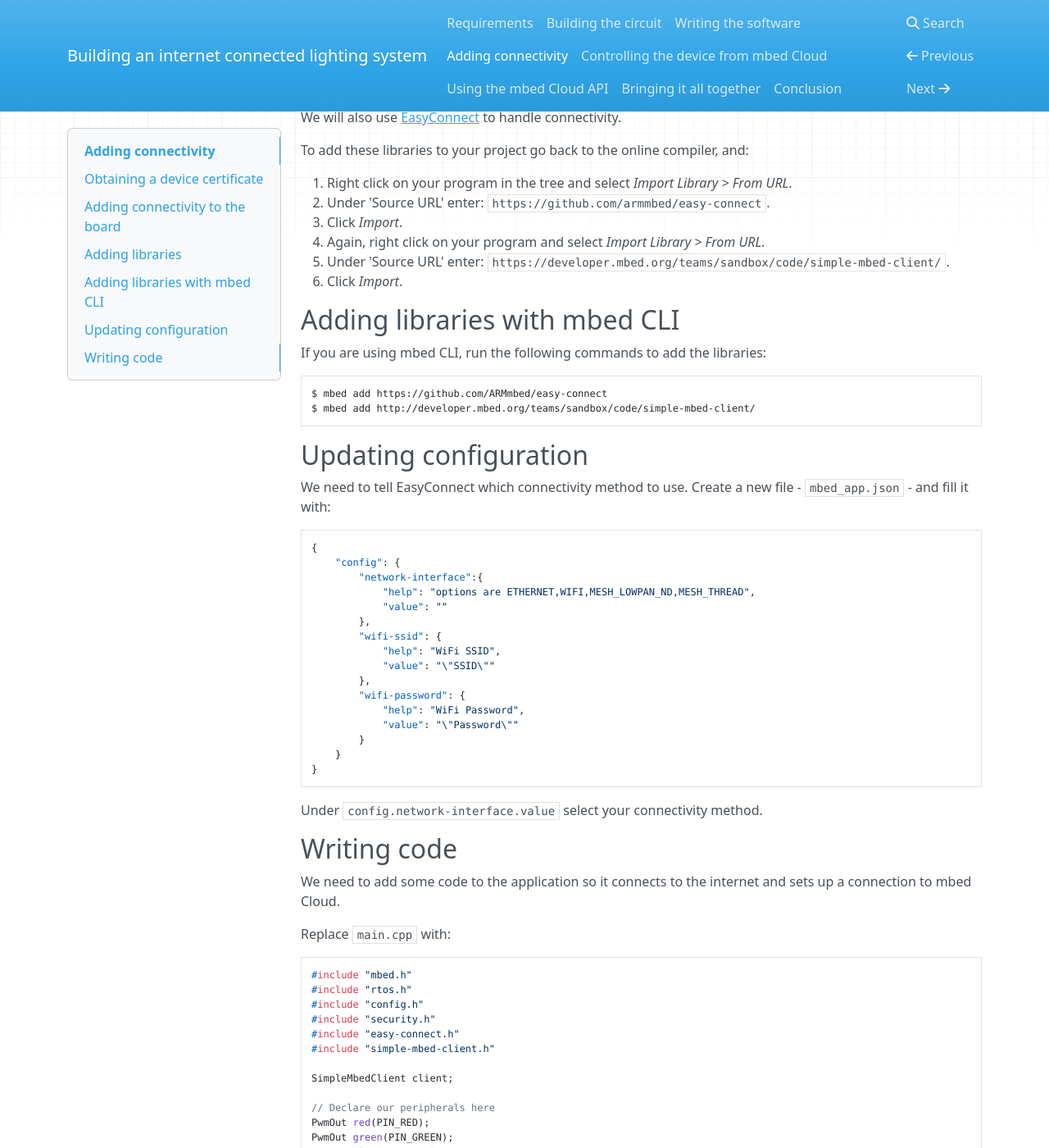
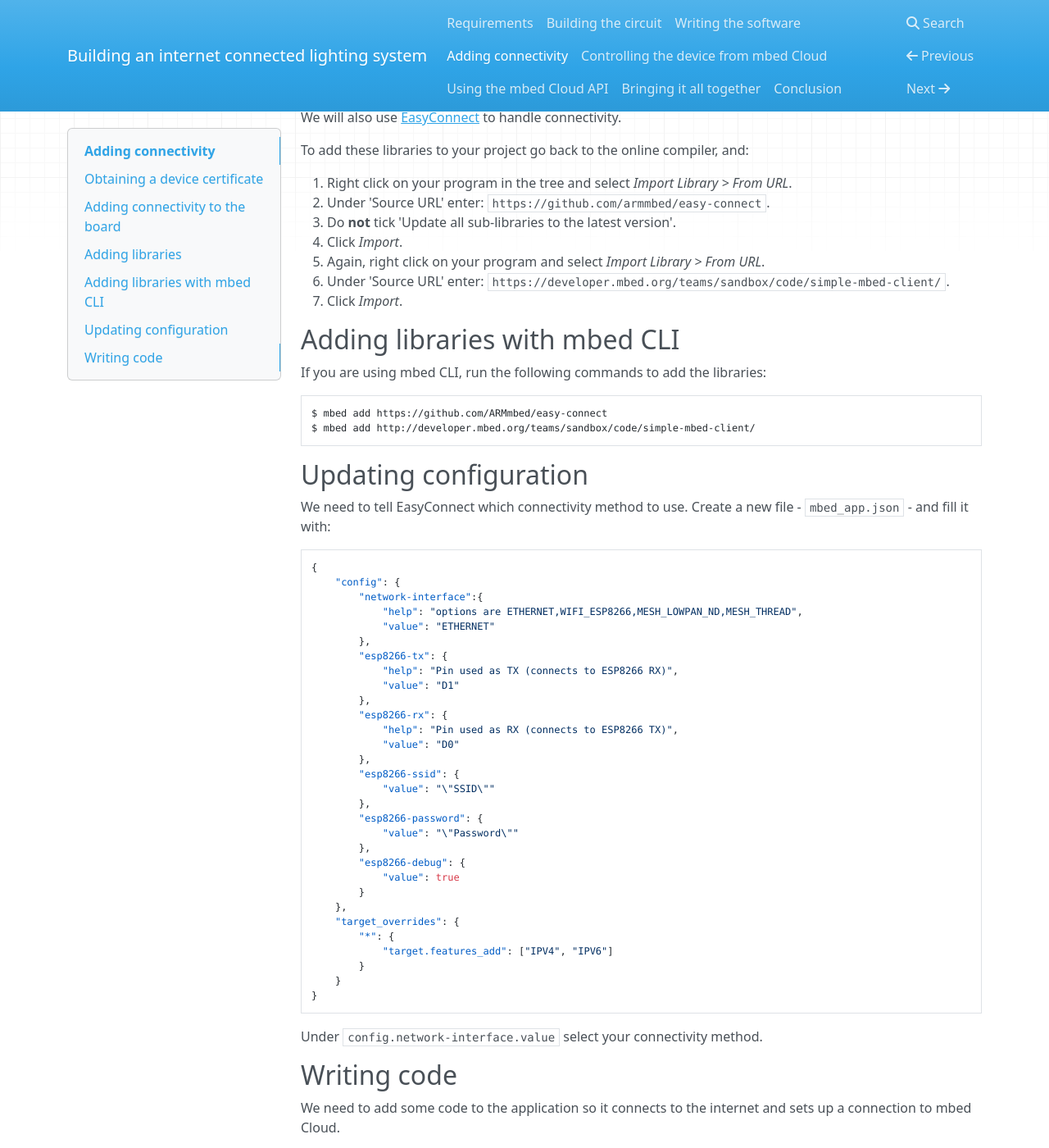
Before and after one commit to PelionIoT/connected-lights-cloud, an MkDocs documentation site: the page built from docs/4_connectivity.md, in a window 1280 px wide and 1400 px high, scrolled down 1627 px. Shown: the whole window at 82% size. Built offline with MkDocs 1.6.1, drawn with Linux system fonts in a browser that asks for light colours; nearby versions of some CDN libraries; old or Windows-style settings are respelled for this version of MkDocs.

Commit message:
Update 4_connectivity.md

```diff
--- a/docs/4_connectivity.md
+++ b/docs/4_connectivity.md
@@ -25,7 +25,7 @@ If you have a development board that connects over Ethernet, just plug in an Eth
 
 ### ESP8266 WiFi module
 
-To wire the ESP8266 module up to your development board, look at the [ESP8266 Cookbook page]().
+To wire the ESP8266 module up to your development board, look at the [ESP8266 Cookbook page](https://developer.mbed.org/users/4180_1/notebook/using-the-esp8266-with-the-mbed-lpc1768/).
 
 ### 6LoWPAN
 
@@ -41,6 +41,7 @@ To add these libraries to your project go back to the online compiler, and:
 
 1. Right click on your program in the tree and select *Import Library > From URL*.
 1. Under 'Source URL' enter: ``https://github.com/armmbed/easy-connect``.
+1. Do **not** tick 'Update all sub-libraries to the latest version'.
 1. Click *Import*.
 1. Again, right click on your program and select *Import Library > From URL*.
 1. Under 'Source URL' enter: ``https://developer.mbed.org/teams/sandbox/code/simple-mbed-client/``.
@@ -63,16 +64,30 @@ We need to tell EasyConnect which connectivity method to use. Create a new file
 {
     "config": {
         "network-interface":{
-            "help": "options are ETHERNET,WIFI,MESH_LOWPAN_ND,MESH_THREAD",
-            "value": ""
+            "help": "options are ETHERNET,WIFI_ESP8266,MESH_LOWPAN_ND,MESH_THREAD",
+            "value": "ETHERNET"
         },
-        "wifi-ssid": {
-            "help": "WiFi SSID",
+        "esp8266-tx": {
+            "help": "Pin used as TX (connects to ESP8266 RX)",
+            "value": "D1"
+        },
+        "esp8266-rx": {
+            "help": "Pin used as RX (connects to ESP8266 TX)",
+            "value": "D0"
+        },
+        "esp8266-ssid": {
             "value": "\"SSID\""
         },
-        "wifi-password": {
-            "help": "WiFi Password",
+        "esp8266-password": {
             "value": "\"Password\""
+        },
+        "esp8266-debug": {
+            "value": true
+        }
+    },
+    "target_overrides": {
+        "*": {
+            "target.features_add": ["IPV4", "IPV6"]
         }
     }
 }
```
